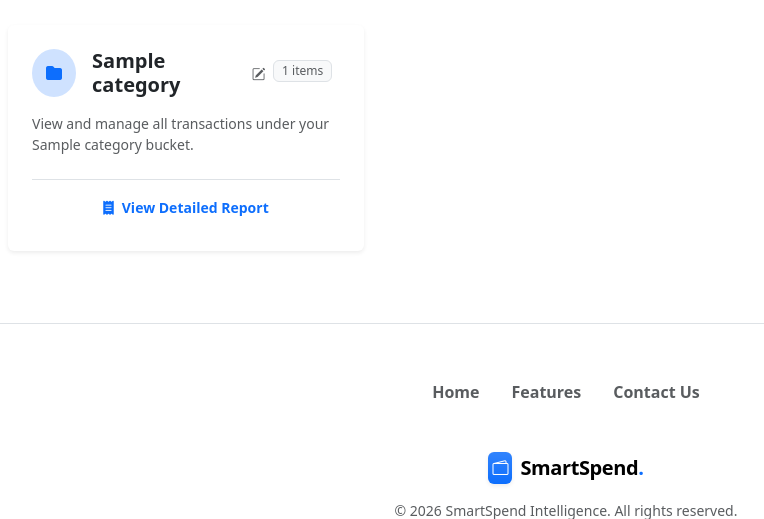
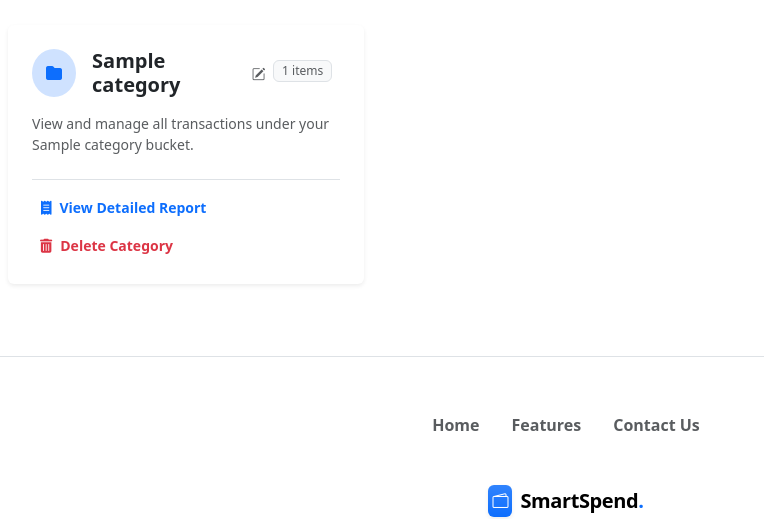
Before and after one commit to fbrylle/smartspend, a Flask app: page /dashboard in a window 1280 px wide. Shown: the part 320-839 px from the top of the page, without its empty margins (74-838 px from the left). Run offline with Flask 3, Linux system fonts and the light colour scheme; a user stored in the database is signed in; tables that the repository leaves empty hold one stand-in row (values such as "Sample post").

Commit message:
added delete route for category and adjusted ui in dashboard for category button

```diff
--- a/app/actions/__init__.py
+++ b/app/actions/__init__.py
@@ -6,3 +6,4 @@ from .create_new_expense import create_new_expense
 from .get_expense_data import get_expense_data, get_total_expenses, get_daily_expense, get_monthly_expense, get_expense_data_by_id
 from .edit_category_data import edit_category_name
 from .edit_expense_data import edit_expense_service
+from .delete_data import delete_category_by_id
--- a/app/models/category.py
+++ b/app/models/category.py
@@ -9,7 +9,7 @@ class Category(db.Model):
 
     # relationship
     user_id = db.Column(db.Integer, db.ForeignKey('users.id'), nullable=False)
-    expenses = db.relationship('Expense', backref='owner', lazy=True)
+    expenses = db.relationship('Expense', backref='owner', lazy=True, cascade="all, delete-orphan")
 
 
     __table_args__ = (
--- a/app/routes.py
+++ b/app/routes.py
@@ -1,9 +1,10 @@
 from flask import Blueprint, redirect, render_template, flash, url_for, request, abort
 from flask_login import login_required, login_user, logout_user, current_user
-from .actions import create_new_user, authenticate_user, create_new_category, get_category_data, get_category_data_by_name, create_new_expense, get_expense_data, get_total_expenses, get_daily_expense, get_monthly_expense, edit_category_name, edit_expense_service, get_category_data_by_id, get_expense_data_by_id
+from .actions import create_new_user, authenticate_user, create_new_category, get_category_data, get_category_data_by_name, create_new_expense, get_expense_data, get_total_expenses, get_daily_expense, get_monthly_expense, edit_category_name, edit_expense_service, get_category_data_by_id, get_expense_data_by_id, delete_category_by_id
 from .schemas import LoginSchema, RegistrationSchema, CategorySchema, ExpenseSchema
 from pydantic import ValidationError
 from app.models import Category, Expense
+from app.extensions import db
 
 main_app = Blueprint('main', __name__)
 
@@ -155,3 +156,15 @@ def edit_expense(category_id, expense_id):
         success, message = edit_expense_service(category_id, expense_id, current_user.id, request.form.to_dict())
         flash(message, 'success' if success else 'danger')
         return redirect(url_for('main.expense', id=category.id))
+
+
+@main_app.route('/delete/<category_id>', methods=['POST'])
+@login_required
+def delete_category(category_id):
+
+        success, message = delete_category_by_id(category_id, current_user.id)
+        if success:
+            flash(message, 'success' if success else 'danger')
+            return redirect(url_for('main.dashboard'))
+        else:
+            abort(403)
--- a/app/templates/dashboard.html
+++ b/app/templates/dashboard.html
@@ -96,9 +96,38 @@
 
                         <div class="d-grid pt-2 border-top">
                             <a href="{{ url_for('main.expense', id=category.id) }}"
-                               class="btn btn-link text-primary text-decoration-none fw-bold btn-sm py-2">
+                               class="btn btn-link text-primary text-decoration-none fw-bold btn-sm py-2 text-start">
                                 <i class="fas fa-receipt me-2"></i>View Detailed Report
                             </a>
+
+                            <button type="button" class="btn btn-outline-danger btn-sm border-0 fw-bold text-start mt-1"
+                                    data-bs-toggle="modal" data-bs-target="#deleteModal{{ category.id }}">
+                                <i class="fas fa-trash-alt me-2"></i>Delete Category
+                            </button>
+                        </div>
+                    </div>
+                </div>
+            </div>
+
+            <div class="modal fade" id="deleteModal{{ category.id }}" tabindex="-1" aria-hidden="true">
+                <div class="modal-dialog modal-dialog-centered">
+                    <div class="modal-content border-0 shadow-lg" style="border-radius: 1rem;">
+                        <div class="modal-header border-0 pt-4 px-4">
+                            <h5 class="modal-title fw-bold">Delete Category?</h5>
+                            <button type="button" class="btn-close" data-bs-dismiss="modal" aria-label="Close"></button>
+                        </div>
+                        <div class="modal-body px-4">
+                            <p class="text-muted">Are you sure you want to delete <strong>"{{ category.name }}"</strong>?</p>
+                            <div class="alert alert-warning py-2 small border-0 bg-warning bg-opacity-10 text-warning-emphasis">
+                                <i class="fas fa-exclamation-triangle me-2"></i> This will also delete all associated expense records.
+                            </div>
+                        </div>
+                        <div class="modal-footer border-0 pb-4 px-4">
+                            <button type="button" class="btn btn-light rounded-pill px-4 fw-bold" data-bs-dismiss="modal">Cancel</button>
+                            <form method="post" action="{{url_for('main.delete_category', category_id=category.id)}}">
+                                <input type="hidden" name="csrf_token" value="{{csrf_token()}}">
+                                <button type="submit" class="btn btn-danger rounded-pill px-4 fw-bold shadow-sm">Confirm Delete</button>
+                            </form>
                         </div>
                     </div>
                 </div>
```
Also changed, not shown: app/actions/delete_data.py (added, +17 -0 lines).
